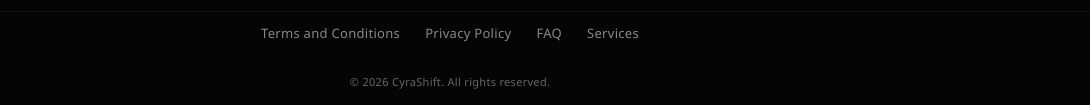
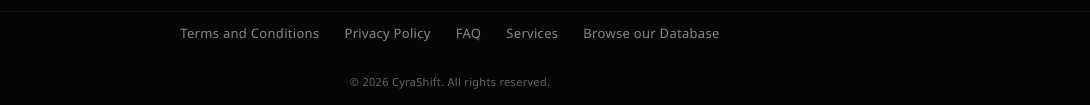
Before and after one commit to tractlead-cmd/cyrashiftdemo, a plain HTML site: page index.html in a window 1280 px wide. Shown: the part 6934-7039 px from the top of the page, 190-1280 px from the left. Drawn offline with Linux system fonts and the light colour scheme; animation ran at ten frames a second.

Commit message:
Update index.html

```diff
--- a/index.html
+++ b/index.html
@@ -866,6 +866,7 @@
             <a href="cyrashiftprivacypolicy.pdf" rel="noopener noreferrer" target="_blank">Privacy Policy</a>
             <a href="cyrashift-faq.pdf" rel="noopener noreferrer" target="_blank">FAQ</a>
             <a href="#services">Services</a>
+            <a href="database.html" target="_blank" rel="noopener noreferrer">Browse our Database</a>
         </div>
         <!-- AUTOMATED DYNAMIC COPYRIGHT YEAR -->
         <div class="footer-bottom">© <span id="current-year"></span> CyraShift. All rights reserved.</div>
```
